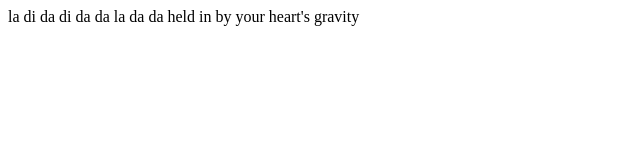
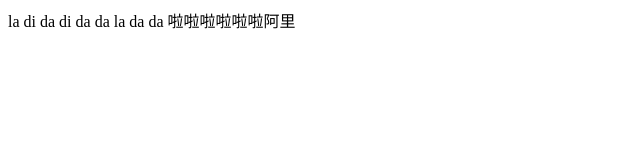
Before and after one commit to zheng219/day1, a plain HTML site: page main.html in a window 1280 px wide. Shown: the whole page, without its empty margins (0-640 px from the left). Drawn offline with Linux system fonts and the light colour scheme.

Commit message:
又一次修改main

```diff
--- a/main.html
+++ b/main.html
@@ -7,6 +7,9 @@
 <body>
 	la di da di da da
 	la da da
-	held in by your heart's gravity
+
+
+
+	啦啦啦啦啦啦阿里
 </body>
 </html>
```
